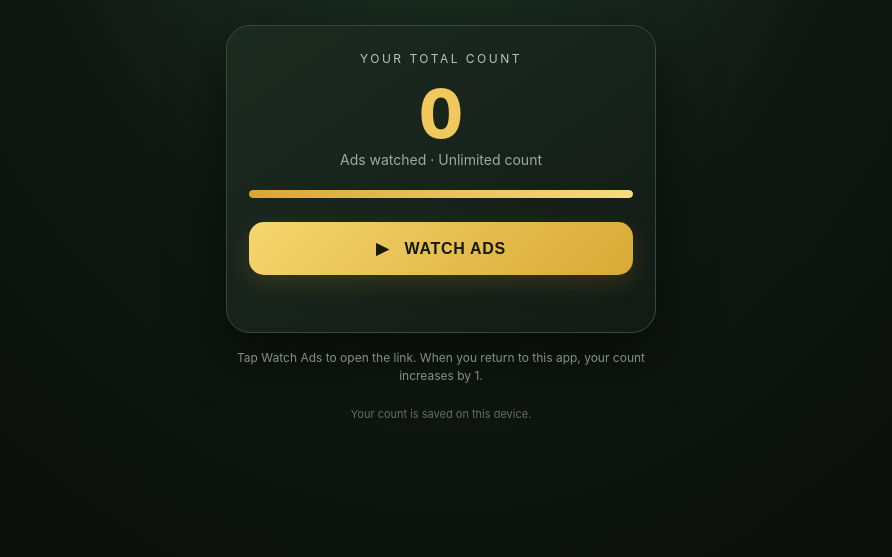
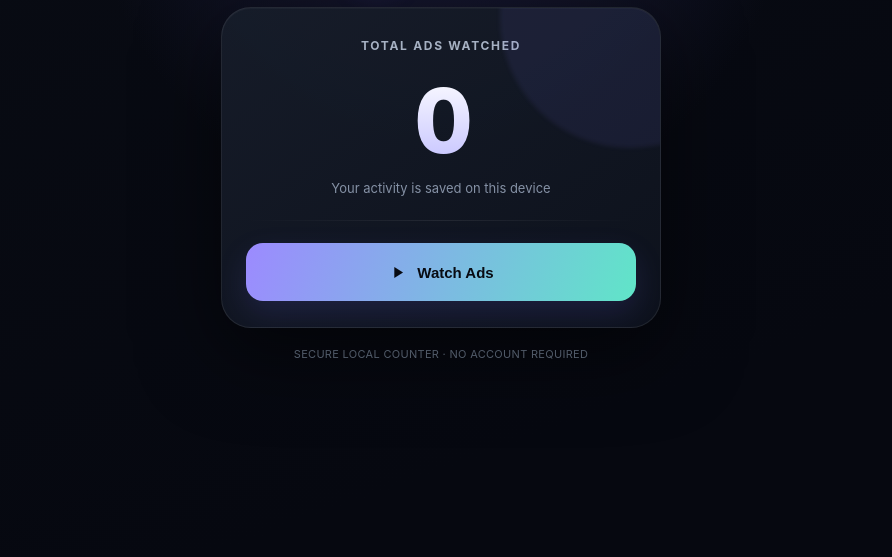
Before and after one commit to dhrutivirani907-blip/helipedo, a plain HTML site: page index.html in a window 1280 px wide. Shown: the part 243-800 px from the top of the page, without its empty margins (199-1091 px from the left). Drawn offline with Linux system fonts and the light colour scheme.

Commit message:
Update index.html

```diff
--- a/index.html
+++ b/index.html
@@ -3,105 +3,125 @@
 <head>
 <meta charset="UTF-8">
 <meta name="viewport" content="width=device-width, initial-scale=1, maximum-scale=1, user-scalable=no">
-<meta name="theme-color" content="#101712">
-<title>Premium</title>
+<meta name="theme-color" content="#080b12">
+<title>Ad Counter</title>
 <style>
-  * { box-sizing: border-box; }
-  body {
-    margin: 0; min-height: 100vh; font-family: -apple-system, BlinkMacSystemFont, "Segoe UI", Roboto, sans-serif;
-    background: radial-gradient(ellipse at top, #203a2a 0%, #101712 48%, #080b09 100%);
-    color: #f4f7f4; display: flex; align-items: center; justify-content: center; padding: 22px;
-  }
-  .app { width: 100%; max-width: 430px; }
-  .top { text-align: center; margin-bottom: 28px; }
-  .top .crown { font-size: 42px; filter: drop-shadow(0 5px 16px #d8ad4544); }
-  .top h1 { margin: 8px 0 5px; font-size: 28px; letter-spacing: 2px; font-weight: 800; }
-  .top p { margin: 0; color: #9ba99f; font-size: 14px; }
-  .card {
-    border: 1px solid #354b3b; border-radius: 24px; padding: 25px 22px;
-    background: linear-gradient(145deg, #1c2b21, #121a15); box-shadow: 0 20px 55px #0008;
-  }
-  .label { text-align: center; color: #b8c6bb; font-size: 12px; letter-spacing: 2.5px; text-transform: uppercase; }
-  .count { text-align: center; margin: 13px 0 4px; font-size: clamp(48px, 14vw, 68px); font-weight: 800; line-height: 1; color: #f0c85b; font-variant-numeric: tabular-nums; }
-  .caption { text-align: center; color: #9daaa1; font-size: 14px; margin-bottom: 22px; }
-  .progress-wrap { height: 8px; background: #334239; border-radius: 20px; overflow: hidden; margin-bottom: 24px; }
-  .progress { height: 100%; width: 100%; background: linear-gradient(90deg, #d6a832, #f6dc7e); border-radius: 20px; }
-  button {
-    width: 100%; border: 0; border-radius: 15px; padding: 17px 16px; color: #17180f;
-    background: linear-gradient(135deg, #f5d66e, #d8a936); font-size: 16px; font-weight: 800;
-    letter-spacing: .7px; cursor: pointer; box-shadow: 0 8px 24px #d4a83b2b; -webkit-tap-highlight-color: transparent;
-  }
-  button:active { transform: scale(.985); }
-  .note { text-align: center; color: #819187; font-size: 12px; margin: 16px 4px 0; line-height: 1.5; }
-  .status { min-height: 20px; text-align: center; color: #c9d5cb; font-size: 13px; margin-top: 12px; }
-  .reset-hint { text-align: center; color: #617066; font-size: 11px; margin-top: 22px; }
+:root{color-scheme:dark;--bg:#080b12;--panel:#111722;--muted:#8d9aab;--text:#f4f7fb;--accent:#8b7cff;--accent2:#4de2c1}
+*{box-sizing:border-box;-webkit-tap-highlight-color:transparent}
+body{margin:0;min-height:100vh;min-height:100dvh;background:radial-gradient(ellipse at 50% 0%,#202044 0%,transparent 42%),linear-gradient(160deg,#090c14,#060810 75%);font-family:Inter,-apple-system,BlinkMacSystemFont,"Segoe UI",sans-serif;color:var(--text);display:flex;align-items:center;justify-content:center;padding:22px;overflow-x:hidden}
+.wrap{width:min(100%,440px);position:relative}
+.top{display:flex;align-items:center;justify-content:center;margin-bottom:28px}
+.brand{display:flex;align-items:center;gap:11px;font-size:15px;font-weight:750;letter-spacing:2px;text-transform:uppercase}
+.logo{width:38px;height:38px;border-radius:13px;background:linear-gradient(135deg,#8d7cff,#43d9bd);display:grid;place-items:center;box-shadow:0 8px 30px #7668ff40;color:#080b12}
+.logo svg{width:21px;height:21px}
+.card{position:relative;overflow:hidden;border:1px solid #ffffff14;border-radius:30px;background:linear-gradient(145deg,#171d2aee,#0e131dee);padding:30px 24px 26px;box-shadow:0 25px 80px #0008, inset 0 1px #ffffff08}
+.card:before{content:"";position:absolute;width:260px;height:260px;border-radius:50%;background:#8b7cff15;filter:blur(2px);top:-120px;right:-100px;pointer-events:none}
+.label{color:#a6b1c3;font-size:12px;font-weight:650;letter-spacing:1.7px;text-transform:uppercase;text-align:center}
+.counter{font-size:clamp(64px,18vw,90px);font-weight:850;letter-spacing:-5px;text-align:center;line-height:1.14;margin:17px 0 8px;background:linear-gradient(180deg,#fff,#c7c5ff 90%);-webkit-background-clip:text;background-clip:text;color:transparent;font-variant-numeric:tabular-nums;overflow-wrap:anywhere}
+.sub{text-align:center;color:#8591a5;font-size:13px;margin-bottom:24px}
+.rule{height:1px;background:linear-gradient(90deg,transparent,#ffffff14,transparent);margin:22px 0}
+.button{width:100%;border:0;border-radius:17px;min-height:58px;display:flex;align-items:center;justify-content:center;gap:10px;font-size:15px;font-weight:750;color:#080b12;background:linear-gradient(110deg,#9c8aff,#60e5c8);box-shadow:0 12px 30px #7168ff25;cursor:pointer;transition:transform .15s,filter .15s}
+.button:active{transform:scale(.98);filter:brightness(.94)}
+.button svg{width:19px;height:19px}
+.foot{text-align:center;color:#6e7b8e;font-size:11px;margin-top:19px;letter-spacing:.3px}
+.modal-bg{position:fixed;inset:0;background:#03050bbd;backdrop-filter:blur(12px);display:none;align-items:center;justify-content:center;padding:22px;z-index:10}
+.modal-bg.show{display:flex;animation:fade .18s ease}
+.modal{width:min(100%,360px);border-radius:25px;background:linear-gradient(150deg,#1a2130,#111722);border:1px solid #ffffff18;padding:26px 23px 22px;text-align:center;box-shadow:0 25px 90px #0009;animation:pop .22s ease}
+.micon{width:58px;height:58px;margin:0 auto 17px;border-radius:19px;display:grid;place-items:center;background:#8b7cff18;border:1px solid #8b7cff30;color:#a99eff}
+.micon.success{background:#4de2c115;border-color:#4de2c135;color:#4de2c1}
+.micon svg{width:27px;height:27px}
+.modal h2{font-size:19px;margin:0 0 9px;font-weight:780}
+.modal p{font-size:13px;line-height:1.55;color:#9ba7b9;margin:0 0 21px}
+.close{background:#202938;color:#e6ecf5;border:1px solid #ffffff0d;border-radius:13px;min-height:48px;width:100%;font-size:14px;font-weight:700;cursor:pointer}
+@keyframes fade{from{opacity:0}to{opacity:1}}@keyframes pop{from{transform:translateY(10px) scale(.97);opacity:.5}to{transform:translateY(0) scale(1);opacity:1}}
+@media(min-height:700px){.wrap{transform:translateY(-6px)}}
 </style>
 </head>
 <body>
-<main class="app">
-  <header class="top">
-    <div class="crown">👑</div>
-    <h1>PREMIUM</h1>
-    <p>Watch ads and build your progress</p>
-  </header>
+<main class="wrap">
+  <header class="top"><div class="brand"><span class="logo"><svg viewBox="0 0 24 24" fill="none" stroke="currentColor" stroke-width="2.2" stroke-linecap="round" stroke-linejoin="round"><path d="M5 4h14v16H5z"/><path d="m9 9 6 3-6 3z" fill="currentColor" stroke="none"/></svg></span><span>AD COUNTER</span></div></header>
+  <section class="card">
+    <div class="label">Total Ads Watched</div>
+    <div class="counter" id="count">0</div>
+    <div class="sub">Your activity is saved on this device</div>
+    <div class="rule"></div>
+    <button class="button" id="watch" type="button"><svg viewBox="0 0 24 24" fill="none" stroke="currentColor" stroke-width="2.2" stroke-linecap="round" stroke-linejoin="round"><path d="m8 5 11 7-11 7z" fill="currentColor" stroke="none"/></svg>Watch Ads</button>
+  </section>
+  <div class="foot">SECURE LOCAL COUNTER · NO ACCOUNT REQUIRED</div>
+</main>
+<div class="modal-bg" id="modalBg" role="dialog" aria-modal="true" aria-labelledby="modalTitle">
+  <div class="modal">
+    <div class="micon" id="modalIcon"><svg id="modalSvg" viewBox="0 0 24 24" fill="none" stroke="currentColor" stroke-width="2" stroke-linecap="round" stroke-linejoin="round"><circle cx="12" cy="12" r="10"/><path d="M12 8v5m0 3h.01"/></svg></div>
+    <h2 id="modalTitle">Notice</h2><p id="modalText"></p><button class="close" id="modalClose">Close</button>
+  </div>
+</div>
+<script>
+(()=>{
+  'use strict';
+  const AD_URL='https://asiafilm.org/4/17d6a856c8a2251142b070b3c3d63131';
+  const MIN_MS=8000;
+  const KEY='ad_counter_total_v1';
+  const BACKUP='ad_counter_backup_v1';
+  const countEl=document.getElementById('count');
+  const modalBg=document.getElementById('modalBg');
+  const modalTitle=document.getElementById('modalTitle');
+  const modalText=document.getElementById('modalText');
+  const modalIcon=document.getElementById('modalIcon');
+  const modalSvg=document.getElementById('modalSvg');
+  let attempt=null;
+  let waitingForReturn=false;
+  let openedAt=0;
+  let tabWasHidden=false;
 
-  <section class="card" aria-label="Premium progress">
-    <div class="label">Your total count</div>
-    <div class="count" id="count">0</div>
-    <div class="caption">Ads watched · Unlimited count</div>
-    <div class="progress-wrap"><div class="progress"></div></div>
-    <button id="watchBtn" type="button">▶ &nbsp; WATCH ADS</button>
-    <div class="status" id="status" aria-live="polite"></div>
-  </section>
-
-  <p class="note">Tap Watch Ads to open the link. When you return to this app, your count increases by 1.</p>
-  <p class="reset-hint">Your count is saved on this device.</p>
-</main>
-
-<script>
-(() => {
-  const COUNT_KEY = "premium_watch_count";
-  const PENDING_KEY = "premium_ad_pending";
-  const countEl = document.getElementById("count");
-  const statusEl = document.getElementById("status");
-  const watchBtn = document.getElementById("watchBtn");
-  const adLink = "https://asiafilm.org/4/17d6a856c8a2251142b070b3c3d63131";
-
-  function getCount() {
-    const value = Number.parseInt(localStorage.getItem(COUNT_KEY) || "0", 10);
-    return Number.isFinite(value) && value >= 0 ? value : 0;
+  function validCount(v){return Number.isSafeInteger(v)&&v>=0;}
+  function getStored(){
+    let a,b;try{a=localStorage.getItem(KEY);a=a===null?null:Number(a);}catch(e){a=null;}
+    try{b=localStorage.getItem(BACKUP);b=b===null?null:Number(b);}catch(e){b=null;}
+    if(validCount(a)&&validCount(b))return Math.max(a,b);
+    if(validCount(a))return a;
+    if(validCount(b))return b;
+    return 0;
   }
-  function showCount() {
-    countEl.textContent = getCount().toLocaleString();
+  let total=getStored();
+  function save(){
+    countEl.textContent=total.toLocaleString();
+    try{localStorage.setItem(KEY,String(total));localStorage.setItem(BACKUP,String(total));}catch(e){}
+    try{sessionStorage.setItem(KEY,String(total));}catch(e){}
   }
-  function recordReturn() {
-    if (localStorage.getItem(PENDING_KEY) !== "1") return;
-    localStorage.removeItem(PENDING_KEY);
-    localStorage.setItem(COUNT_KEY, String(getCount() + 1));
-    showCount();
-    statusEl.textContent = "Count +1 added!";
+  function showModal(title,message,success){
+    modalTitle.textContent=title;modalText.textContent=message;
+    modalIcon.classList.toggle('success',!!success);
+    modalSvg.innerHTML=success?'<path d="m5 12 4 4L19 6"/>':'<circle cx="12" cy="12" r="10"/><path d="M12 8v5m0 3h.01"/>';
+    modalBg.classList.add('show');
   }
-
-  watchBtn.addEventListener("click", () => {
-    localStorage.setItem(PENDING_KEY, "1");
-    statusEl.textContent = "Ad link opened. Return here to add +1.";
-    // Open from the direct button tap so browsers don't block it.
-    const opened = window.open(adLink, "_blank");
-    if (!opened) {
-      // If popups are blocked, navigate this tab to the link.
-      window.location.href = adLink;
-    }
+  function closeModal(){modalBg.classList.remove('show');}
+  document.getElementById('modalClose').addEventListener('click',closeModal);
+  modalBg.addEventListener('click',e=>{if(e.target===modalBg)closeModal();});
+  document.getElementById('watch').addEventListener('click',()=>{
+    if(waitingForReturn)return;
+    attempt={started:Date.now(),done:false};openedAt=attempt.started;tabWasHidden=false;waitingForReturn=true;
+    // Open directly from the user gesture so mobile browsers are less likely to block it.
+    const win=window.open(AD_URL,'_blank');
+    if(!win){waitingForReturn=false;attempt=null;showModal('Unable to open ad','Please allow pop-ups for this app/browser and try again.',false);return;}
+    try{win.opener=null;}catch(e){}
   });
-
-  // App/browser return detection. The pending marker is consumed once,
-  // so multiple focus/visibility events cannot add duplicate counts.
-  document.addEventListener("visibilitychange", () => {
-    if (!document.hidden) recordReturn();
+  function handleReturn(){
+    if(!waitingForReturn||!attempt||attempt.done)return;
+    // Only count after user leaves the app/tab and returns to it.
+    if(!tabWasHidden)return;
+    const elapsed=Date.now()-attempt.started;
+    attempt.done=true;waitingForReturn=false;
+    if(elapsed<MIN_MS){showModal('Not counted','You did not watch for the minimum 8 seconds. Your ad was not counted.',false);}
+    else{total+=1;save();showModal('1 Count Updated','Your total ads watched count has been updated by 1.',true);}
+    attempt=null;
+  }
+  document.addEventListener('visibilitychange',()=>{
+    if(document.hidden){if(waitingForReturn)tabWasHidden=true;}
+    else if(waitingForReturn&&tabWasHidden){handleReturn();}
   });
-  window.addEventListener("focus", recordReturn);
-  window.addEventListener("pageshow", recordReturn);
-
-  showCount();
+  window.addEventListener('focus',()=>{if(waitingForReturn&&tabWasHidden)handleReturn();});
+  window.addEventListener('pageshow',()=>save());
+  save();
 })();
 </script>
 </body>
```
